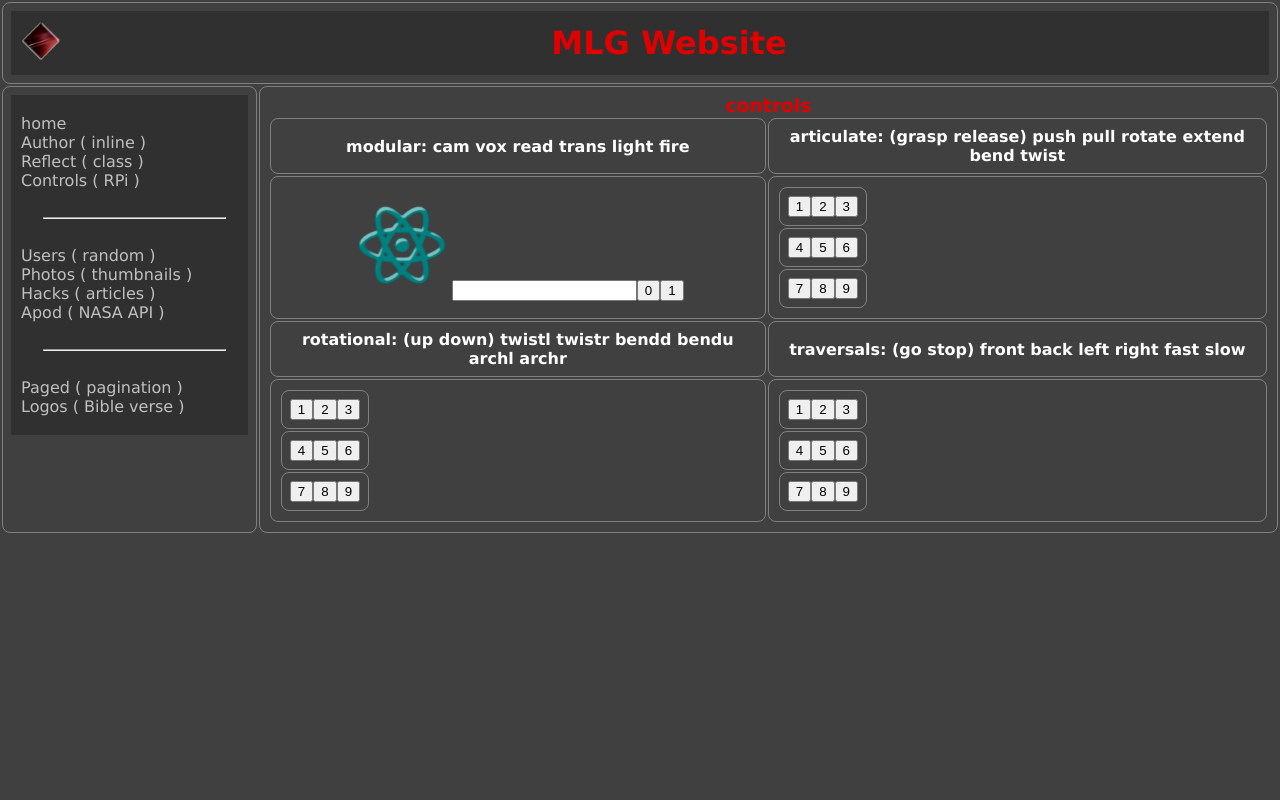
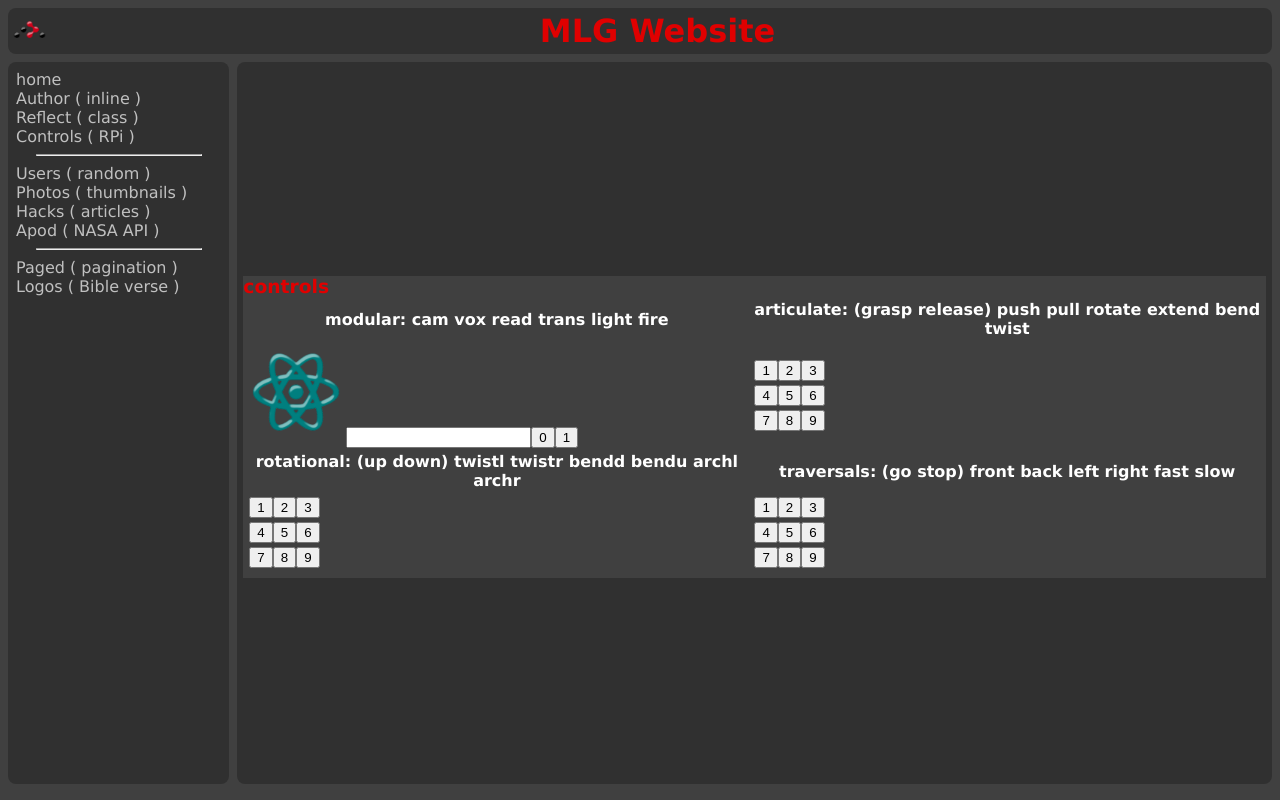
Before and after one commit to mamgeorge/reactapis, a React (Create React App) app: page /controls in a window 1280 px wide. Built offline with nearby package versions, Linux system fonts and the light colour scheme.

Commit message:
flexbox managed

```diff
--- /dev/null
+++ b/public/temp.html
@@ -0,0 +1,73 @@
+<html><head><title>sample</title>
+
+<style>
+/*
+justify-content: center;
+align-content: flex-end;
+align-items: flex-end;
+*/
+html , body { background: #404040 ; color: white; font-family: verdana;
+	height: 98%;
+}
+
+h1,h2,h3,h4,h5,h6 { color: #e00000; display: inline; }
+
+a, a:hover, a:visited { color: silver; text-decoration: none; }
+
+hr { width: 80%; }
+
+.all { display: flex; flex-direction: column; height: 100%;
+}
+.header { background: #303030; padding: 4px; margin: 4px; border-radius: 8px;
+	flex: 1; max-height: 45px;
+}
+.content { background: #404040; flex: 5;
+	display: flex; flex-direction: row;
+}
+.index { background: #303030; padding: 4px; margin: 4px; border-radius: 8px;
+	flex: 1;
+}
+.main { background: #303030; padding: 4px; margin: 4px; border-radius: 8px;
+	flex: 5;
+}
+
+.hdr-img { width: 35px; height: 35px; border: 0px; }
+
+.home { margin: auto; }
+
+.logo { width: 200px; height: 200px; border: 0px; }
+.logo { animation: spinner infinite 20s linear; }
+@keyframes spinner { from { transform: rotate(0deg); } to { transform: rotate(360deg); } }
+
+</style>
+</head>
+
+<body>
+<div class = "all">
+<div class = "header">
+	<img class = "hdr-img" src = "reactrouter.png" />
+	<h1>MLG Website</h1>
+</div>
+<div class = "content">
+	<div class = "index">
+		<a href = '/' >home</a>
+		<a href = '/author' >Author ( inline ) </a>
+		<a href = '/reflect' >Reflect ( class ) </a>
+		<a href = '/controls' >Controls ( RPi ) </a>
+		<hr />
+		<a href = '/users' >Users ( random ) </a>
+		<a href = '/photos' >Photos ( thumbnails )</a>
+		<a href = '/hacks' >Hacks ( articles ) </a>
+		<a href = '/apod' >Apod ( NASA API ) </a>
+		<hr />
+		<a href = '/paged' >Paged ( pagination ) </a>
+		<a href = '/word' >Logos ( Bible verse )</a>
+		</div>
+	<div class = "main">
+		<img class = "logo home" src = "logo.svg" />
+	</div>
+</div>
+</div>
+
+</body>
+</html>
--- a/src/App.js
+++ b/src/App.js
@@ -22,16 +22,20 @@ class App extends Component {
 	render() {
 		return (
 			<Router>
-				<table width='100%'><tbody>
-					<tr>
-						<td colSpan="2" >
-							<Header /></td>
-					</tr>
-					<tr>
-						<td width='20%' style={{ verticalAlign: 'top' }} ><Index /></td>
-						<td style={{ verticalAlign: 'top', height: "400px" }} ><Main /></td>
-					</tr>
-				</tbody></table>
+			<body><div className="all">
+				<div className = "header">
+					<Header />
+					</div>
+				<div className="content">
+					<div className="index" >
+						<Index />
+						</div>
+					<div className="main" >
+						<Main />
+						</div>
+				</div>
+			</div>
+			</body>
 			</Router>
 		);
 	}
@@ -41,23 +45,21 @@ export default App;
 class Main extends Component {
 	render() {
 		return (
-			<div style={{ backgroundColor: '#303030' }} >
-				<Route path='/' exact component={Home} />
-				<Route path='/author' component={ ( ) =>
-					<div className = "tbls"
-						style = {{ top: "40%" , position: "absolute" , textAlign: "center" , width: "75%" }} >
-					<h3>Martin George</h3>
-					<br /><h5 style={{ color: "green" }}>{ new Date( ).toISOString( ) }</h5>
+			<div>
+				<Route path='/' exact component={ Home } />
+				<Route path='/author' component={ () =>
+					<div className="author"><h3>Martin George</h3>
+						<br /><h5 style={ { color: "green" } }>{ new Date().toISOString() }</h5>
 					</div> } />
-				<Route path='/reflect' component={Reflect} />
-				<Route path='/controls' component={Controls} />
-				<Route path='/users' component={Users} />
-				<Route path='/photos' component={Photos} />
-				<Route path='/hacks' component={Hacks} />
-				<Route path='/apod' component={Apod} />
+				<Route path='/reflect' component={ Reflect } />
+				<Route path='/controls' component={ Controls } />
+				<Route path='/users' component={ Users } />
+				<Route path='/photos' component={ Photos } />
+				<Route path='/hacks' component={ Hacks } />
+				<Route path='/apod' component={ Apod } />
 
-				<Route path='/paged' component={Paged} />
-				<Route path='/word' component={Logos} />
+				<Route path='/paged' component={ Paged } />
+				<Route path='/word' component={ Logos } />
 			</div>
 		);
 	}
--- a/src/apis/Apod.js
+++ b/src/apis/Apod.js
@@ -55,26 +55,22 @@ class Apod extends Component {
 	render() {
 		let { data , dataISS } = this.handleResponses();
 		return ( // JSON.stringify( results )
-			<div className = "tbls" ><center>
-				<table><tbody>
+			<div>
 
-				<tr><td colSpan = "2"><center>
-						<input onChange = { this.handleChange }  type = "text"
-							className = "entr" value = { this.state.dateNew } />&nbsp;
+			<input onChange = { this.handleChange }  type = "text"
+				className = "entr" value = { this.state.dateNew } />&nbsp;
+				ISS: { dataISS.message } / { dataISS.timestamp }
+				(	{dataISS.iss_position.longitude} ,
+					{dataISS.iss_position.latitude} )
 
-						ISS: { dataISS.message } / { dataISS.timestamp }
-						(	{dataISS.iss_position.longitude} ,
-							{dataISS.iss_position.latitude} )
-					</center></td></tr>
+			{data.date} / {data.title}
 
-				<tr><td colSpan = "2" ><center>{data.date} / {data.title}</center></td></tr>
+			{data.explanation}
 
-				<tr>
-					<td width = "70%" style = {{ verticalAlign: "top" }}>{data.explanation}</td>
-					<td><center><img style = {{ width: "300px" , verticalAlign: "top" }}
-						src = {data.url} alt="url" /></center></td>
-				</tr>
-			</tbody></table></center></div>
+			<img style = {{ width: "300px" , height: "300px" }}
+				src = {data.url} alt="url" />
+
+			</div>
 		);
 	}
 }
--- a/src/apis/Logos.js
+++ b/src/apis/Logos.js
@@ -22,9 +22,9 @@ class Logos extends Component {
 		let { data } =  handleResponse(this, LogosList);
 		let words = data.response.search.result.passages.map( ( item ) => item.text ) ;
 		return (
-			<div><center style = {{ padding: "30px" }} >
+			<div>
 				<span dangerouslySetInnerHTML={{__html: words}} />
-				<br /></center></div>
+				</div>
 		);
 	}
 }
--- a/src/home/Header.js
+++ b/src/home/Header.js
@@ -1,18 +1,18 @@
 import React, { Component } from 'react';
-import redLogo from './../images/redLogo.png';
+import redLogo from './../images/reactrouter.png';
 
 class Header extends Component {
+
+	goHome() { window.location.href = '/'; }
+	goName() { window.location.href = '/author'; }
+
 	render() {
 		return (
-			<div style={{ backgroundColor: '#303030' }} >
-				<table width="100%" ><tbody><tr>
-					<td style={{ border: "0px" }} >
-						<a href="/" ><img className="logo" src={redLogo} alt="redLogo" /></a>
-						</td>
-					<td  width="100%" style={{ border: "0px" }} >
-						<a href="/name" ><h1>MLG Website</h1></a>
-						</td>
-				</tr></tbody></table>
+			<div className = "headerRow">
+				<img className = "headerRow logo" onClick={ this.goHome }
+					src={ redLogo } alt="redLogo" />
+
+				<b className = "headerRow" onClick={ this.goName } >MLG Website</b>
 			</div>
 		);
 	}
--- a/src/home/Home.js
+++ b/src/home/Home.js
@@ -4,10 +4,7 @@ import redLogo from './../images/redLogo.png';
 class Home extends Component {
 	render() {
 		return (
-			<div className = "tbls" >
-				<img className = "logo" src = { redLogo } alt = "redLogo"
-					style = {{ top: "40%" , position: "relative" , width: "100px" }} />
-			</div>
+			<img className="homer twister" src={ redLogo } alt="redLogo" />
 		);
 	}
 }
--- a/src/home/Index.js
+++ b/src/home/Index.js
@@ -3,20 +3,19 @@ import React, { Component } from 'react';
 class Index extends Component {
 	render( ) {
 		return (
-			<div className = "index">
-				<br /><a href = '/' >home</a>
-				<br /><a href = '/author' >Author ( inline ) </a>
-				<br /><a href = '/reflect' >Reflect ( class ) </a>
-				<br /><a href = '/controls' >Controls ( RPi ) </a>
-				<br /><br /><hr />
-				<br /><a href = '/users' >Users ( random ) </a>
-				<br /><a href = '/photos' >Photos ( thumbnails )</a>
-				<br /><a href = '/hacks' >Hacks ( articles ) </a>
-				<br /><a href = '/apod' >Apod ( NASA API ) </a>
-				<br /><br /><hr />
-				<br /><a href = '/paged' >Paged ( pagination ) </a>
-				<br /><a href = '/word' >Logos ( Bible verse )</a>
-				<br /><br />
+			<div>
+				<a href = '/' >home</a>
+				<a href = '/author' >Author ( inline ) </a>
+				<a href = '/reflect' >Reflect ( class ) </a>
+				<a href = '/controls' >Controls ( RPi ) </a>
+				<hr />
+				<a href = '/users' >Users ( random ) </a>
+				<a href = '/photos' >Photos ( thumbnails )</a>
+				<a href = '/hacks' >Hacks ( articles ) </a>
+				<a href = '/apod' >Apod ( NASA API ) </a>
+				<hr />
+				<a href = '/paged' >Paged ( pagination ) </a>
+				<a href = '/word' >Logos ( Bible verse )</a>
 			</div>
 		);
 	}
--- a/src/resources/basics.css
+++ b/src/resources/basics.css
@@ -1,9 +1,9 @@
-
-body { background: #404040 ; color: white; font-family: verdana;  margin: auto ; text-align: center; }
-
-table , img { border-radius: 8px; }
-
-th , td { padding: 8px; border: gray solid 1px; border-radius: 8px; }
+html { height: 98%; }
+body { background: #404040 ; color: white; font-family: verdana;
+	height: 100%; margin: 0px; padding: 0px;
+	margin-top: 4px; margin-left: 2px; margin-right: 2px;
+	}
+	#root { height: 100%; }
 
 h1,h2,h3,h4,h5,h6 { color: #e00000; display: inline; }
 
@@ -11,13 +11,32 @@ a, a:hover, a:visited { color: silver; text-decoration: none; }
 
 hr { width: 80%; }
 
-.index { background: #303030; text-align: left; padding-left: 10px; }
+.all { display: flex; flex-direction: column; height: 100%;
+}
+.header { background: #303030;
+	padding: 4px; margin: 4px; border-radius: 8px;
+	max-height: 45px;
+}
+.headerRow { display: flex; flex-direction: row; }
+.headerRow img { justify-content: flex-start; }
+.headerRow b { justify-content: center;
+	color: #e00000; font-size: 200%;
+	flex: 1; }
 
-.wht { color: white; }
-.sml { width: 30px; }
-.btn { background: darkslategray; color: white; text-align: center; }
-.tbls { height: 450px; overflow: auto; }
-.logo { animation: spinner infinite 20s linear; width: 40px; }
-.entr { background: #404040; color: white; text-align: center; }
+.content { background: #404040; flex: 5;
+	display: flex; flex-direction: row;
+}
+.index { background: #303030; padding: 8px; margin: 4px; border-radius: 8px;
+	flex: 1; min-width: 200px;
+}
+.index a { display: block; }
+.main { background: #303030; padding: 4px; margin: 4px; border-radius: 8px;
+	flex: 5; display: flex; flex-direction: column;
+	justify-content: center; align-items: center;
+}
 
+.logo { width: 35px; height: 35px; border: 0px; }
+
+.homer { width: 300px; height: 300px; }
+.twister { animation: spinner infinite 20s linear; }
 @keyframes spinner { from { transform: rotate(0deg); } to { transform: rotate(360deg); } }
```
Also changed, not shown: public/Controls.html (+60 -18 lines), src/home/Utils.js (+28 -28 lines), 1 other file (tests, documents, lock files or other folders).
